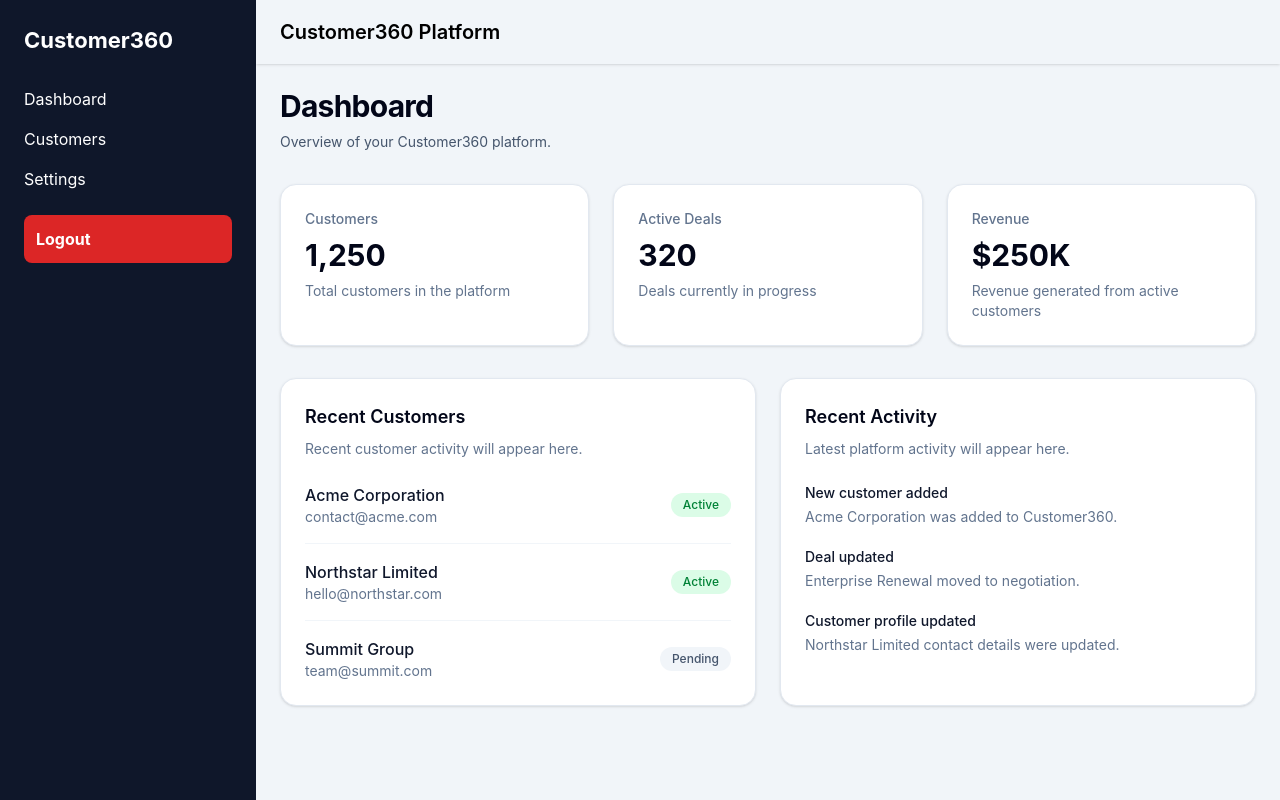
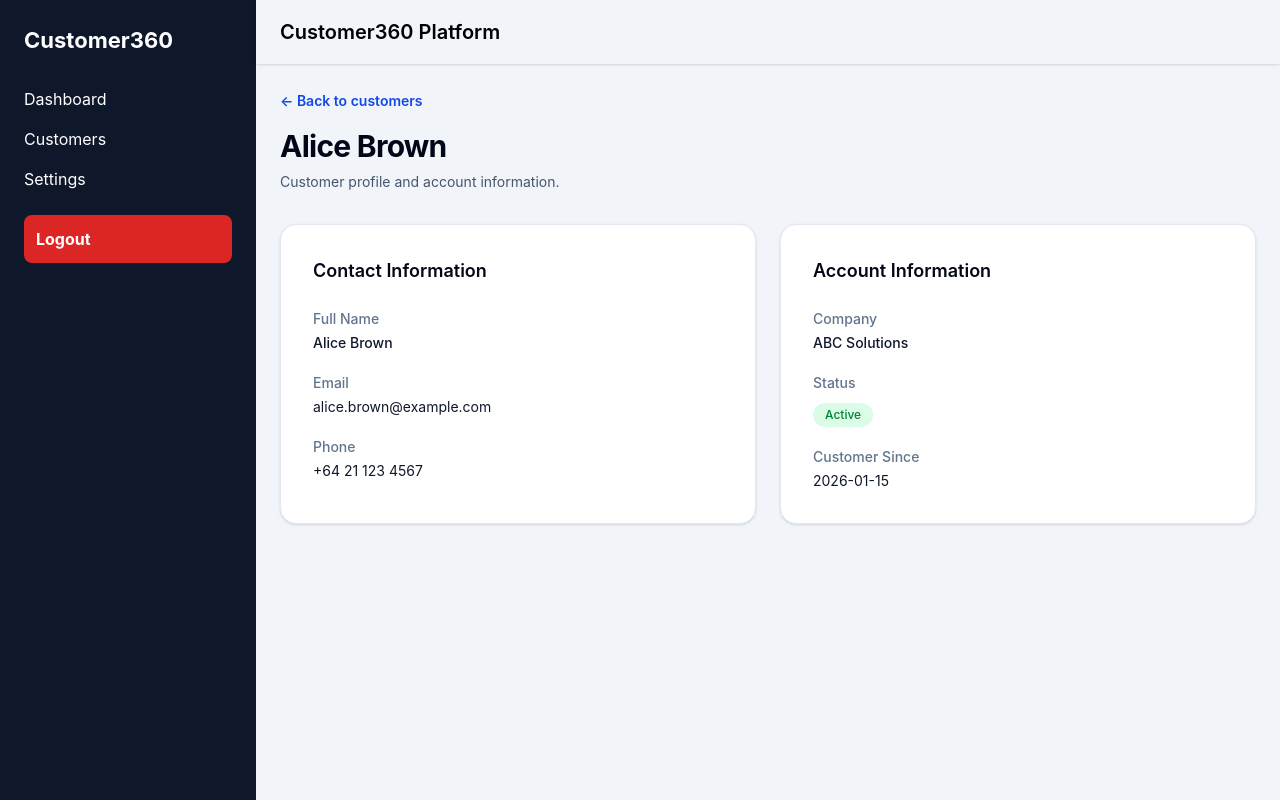
Before and after one commit to manjotanmol21/customer360-platform, a React (Vite) app: page /customers/1 in a window 1280 px wide. Before the commit this address led to /dashboard. Built offline with nearby package versions, Linux system fonts and the light colour scheme; sample sign-in values are in the browser's storage.

Commit message:
feat(customers): add customer details navigation

```diff
--- a/src/App.tsx
+++ b/src/App.tsx
@@ -1,6 +1,12 @@
-import { Navigate, Route, Routes } from "react-router-dom";
+import {
+  Navigate,
+  Route,
+  Routes,
+} from "react-router-dom";
+
 import MainLayout from "./layout/MainLayout";
 import LoginPage from "./pages/auth/LoginPage";
+import CustomerDetailsPage from "./pages/customer/CustomerDetailsPage";
 import CustomersPage from "./pages/customer/CustomersPage";
 import DashboardPage from "./pages/dashboard/DashboardPage";
 import SettingsPage from "./pages/settings/SettingsPage";
@@ -8,11 +14,17 @@ import ProtectedRoute from "./routes/ProtectedRoute";
 
 function RootRedirect() {
   const isAuthenticated =
-    sessionStorage.getItem("customer360_authenticated") === "true";
+    sessionStorage.getItem(
+      "customer360_authenticated",
+    ) === "true";
 
   return (
     <Navigate
-      to={isAuthenticated ? "/dashboard" : "/login"}
+      to={
+        isAuthenticated
+          ? "/dashboard"
+          : "/login"
+      }
       replace
     />
   );
@@ -21,9 +33,15 @@ function RootRedirect() {
 export default function App() {
   return (
     <Routes>
-      <Route path="/" element={<RootRedirect />} />
+      <Route
+        path="/"
+        element={<RootRedirect />}
+      />
 
-      <Route path="/login" element={<LoginPage />} />
+      <Route
+        path="/login"
+        element={<LoginPage />}
+      />
 
       <Route
         path="/dashboard"
@@ -33,7 +51,10 @@ export default function App() {
           </ProtectedRoute>
         }
       >
-        <Route index element={<DashboardPage />} />
+        <Route
+          index
+          element={<DashboardPage />}
+        />
       </Route>
 
       <Route
@@ -44,7 +65,15 @@ export default function App() {
           </ProtectedRoute>
         }
       >
-        <Route index element={<CustomersPage />} />
+        <Route
+          index
+          element={<CustomersPage />}
+        />
+
+        <Route
+          path=":customerId"
+          element={<CustomerDetailsPage />}
+        />
       </Route>
 
       <Route
@@ -55,10 +84,16 @@ export default function App() {
           </ProtectedRoute>
         }
       >
-        <Route index element={<SettingsPage />} />
+        <Route
+          index
+          element={<SettingsPage />}
+        />
       </Route>
 
-      <Route path="*" element={<RootRedirect />} />
+      <Route
+        path="*"
+        element={<RootRedirect />}
+      />
     </Routes>
   );
 }
--- a/src/components/customer/CustomerRow.tsx
+++ b/src/components/customer/CustomerRow.tsx
@@ -1,3 +1,5 @@
+import { useNavigate } from "react-router-dom";
+
 import type { Customer } from "../../features/customers/types/customer";
 
 interface CustomerRowProps {
@@ -7,6 +9,21 @@ interface CustomerRowProps {
 export default function CustomerRow({
   customer,
 }: CustomerRowProps) {
+  const navigate = useNavigate();
+
+  function handleRowClick() {
+    navigate(`/customers/${customer.id}`);
+  }
+
+  function handleKeyDown(
+    event: React.KeyboardEvent<HTMLTableRowElement>,
+  ) {
+    if (event.key === "Enter" || event.key === " ") {
+      event.preventDefault();
+      handleRowClick();
+    }
+  }
+
   const statusClasses = [
     "inline-flex rounded-full px-3 py-1 text-xs font-medium",
     customer.status === "Active"
@@ -17,7 +34,14 @@ export default function CustomerRow({
   ].join(" ");
 
   return (
-    <tr className="border-b border-slate-100 last:border-b-0">
+    <tr
+      onClick={handleRowClick}
+      onKeyDown={handleKeyDown}
+      tabIndex={0}
+      role="link"
+      aria-label={`Open ${customer.firstName} ${customer.lastName}`}
+      className="cursor-pointer border-b border-slate-100 transition hover:bg-slate-50 focus:bg-slate-50 focus:outline-none focus:ring-2 focus:ring-inset focus:ring-blue-500 last:border-b-0"
+    >
       <td className="px-4 py-4 text-sm font-medium text-slate-900">
         {customer.firstName} {customer.lastName}
       </td>
--- /dev/null
+++ b/src/pages/customer/CustomerDetailsPage.tsx
@@ -0,0 +1,154 @@
+import { Link, useParams } from "react-router-dom";
+
+import Card from "../../components/UI/Card";
+import { customers } from "../../features/customers/data/customers";
+
+export default function CustomerDetailsPage() {
+  const { customerId } = useParams();
+
+  const customer = customers.find(
+    (item) => item.id === Number(customerId),
+  );
+
+  if (!customer) {
+    return (
+      <section>
+        <Card
+          padding="large"
+          shadow="small"
+        >
+          <h1 className="text-2xl font-bold text-slate-950">
+            Customer not found
+          </h1>
+
+          <p className="mt-2 text-sm text-slate-600">
+            The customer you requested does not exist.
+          </p>
+
+          <Link
+            to="/customers"
+            className="mt-6 inline-flex text-sm font-semibold text-blue-700 hover:text-blue-900"
+          >
+            ← Back to customers
+          </Link>
+        </Card>
+      </section>
+    );
+  }
+
+  return (
+    <section>
+      <div className="mb-8">
+        <Link
+          to="/customers"
+          className="text-sm font-semibold text-blue-700 hover:text-blue-900"
+        >
+          ← Back to customers
+        </Link>
+
+        <h1 className="mt-4 text-3xl font-bold tracking-tight text-slate-950">
+          {customer.firstName} {customer.lastName}
+        </h1>
+
+        <p className="mt-2 text-sm text-slate-600">
+          Customer profile and account information.
+        </p>
+      </div>
+
+      <div className="grid gap-6 lg:grid-cols-2">
+        <Card
+          padding="large"
+          shadow="small"
+        >
+          <h2 className="text-lg font-semibold text-slate-950">
+            Contact Information
+          </h2>
+
+          <dl className="mt-6 space-y-5">
+            <div>
+              <dt className="text-sm font-medium text-slate-500">
+                Full Name
+              </dt>
+
+              <dd className="mt-1 text-sm font-medium text-slate-900">
+                {customer.firstName} {customer.lastName}
+              </dd>
+            </div>
+
+            <div>
+              <dt className="text-sm font-medium text-slate-500">
+                Email
+              </dt>
+
+              <dd className="mt-1 text-sm text-slate-900">
+                {customer.email}
+              </dd>
+            </div>
+
+            <div>
+              <dt className="text-sm font-medium text-slate-500">
+                Phone
+              </dt>
+
+              <dd className="mt-1 text-sm text-slate-900">
+                {customer.phone}
+              </dd>
+            </div>
+          </dl>
+        </Card>
+
+        <Card
+          padding="large"
+          shadow="small"
+        >
+          <h2 className="text-lg font-semibold text-slate-950">
+            Account Information
+          </h2>
+
+          <dl className="mt-6 space-y-5">
+            <div>
+              <dt className="text-sm font-medium text-slate-500">
+                Company
+              </dt>
+
+              <dd className="mt-1 text-sm font-medium text-slate-900">
+                {customer.company}
+              </dd>
+            </div>
+
+            <div>
+              <dt className="text-sm font-medium text-slate-500">
+                Status
+              </dt>
+
+              <dd className="mt-2">
+                <span
+                  className={[
+                    "inline-flex rounded-full px-3 py-1 text-xs font-medium",
+                    customer.status === "Active"
+                      ? "bg-green-100 text-green-700"
+                      : customer.status === "Pending"
+                        ? "bg-amber-100 text-amber-700"
+                        : "bg-slate-100 text-slate-600",
+                  ].join(" ")}
+                >
+                  {customer.status}
+                </span>
+              </dd>
+            </div>
+
+            <div>
+              <dt className="text-sm font-medium text-slate-500">
+                Customer Since
+              </dt>
+
+              <dd className="mt-1 text-sm text-slate-900">
+                {customer.createdAt}
+              </dd>
+            </div>
+          </dl>
+        </Card>
+      </div>
+    </section>
+  );
+}
```
